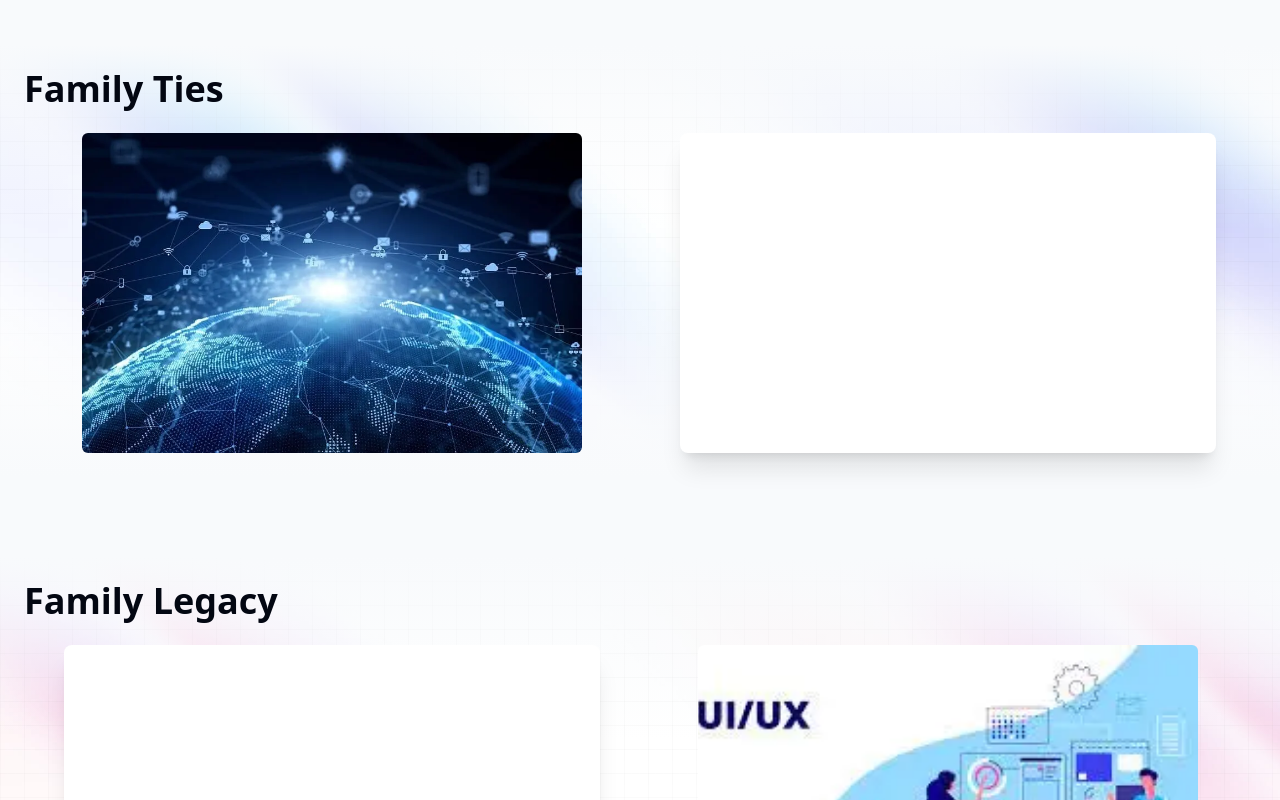
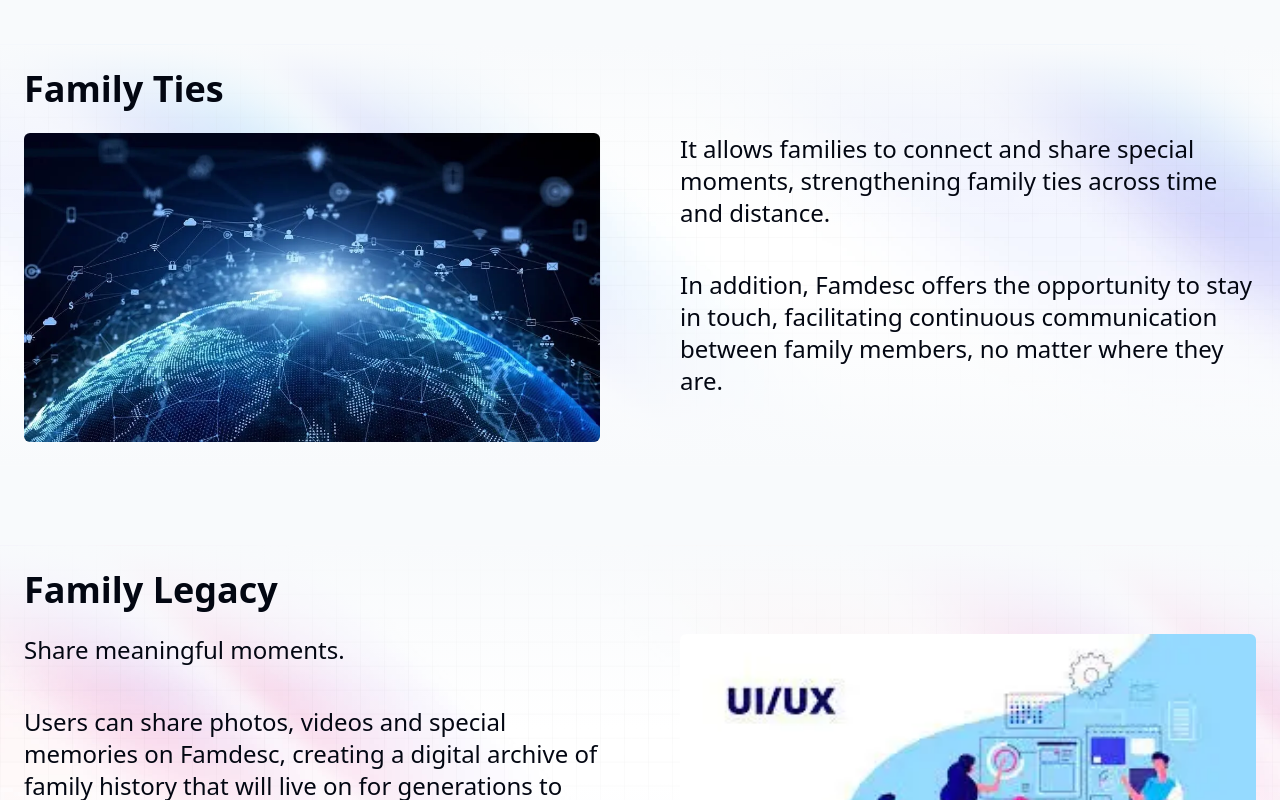
Before and after one commit to nardis9501/famdesc-landingpage, a Next.js app: page / in a window 1280 px wide. Shown: the part 2860-3660 px from the top of the page. Built offline with nearby package versions, Linux system fonts and the light colour scheme; what @midudev/tailwind-animations would draw is missing.

Commit message:
feat: change card styles and dimensions. Update to improve the visual presentation of benefits on the page, ensuring a more engaging and consistent experience for users.

```diff
--- a/components/BenefitsList/FeatureCard.js
+++ b/components/BenefitsList/FeatureCard.js
@@ -16,7 +16,7 @@ export default function FeatureCard(props) {
   };
   return (
     <>
-      {benefits.map(({ id, shortTitle, text, img }) => {
+      {benefits.map(({ id, shortTitle, text1, text2, img }) => {
         counter = counter + 1;
         return (
           <div key={id}>
@@ -29,7 +29,7 @@ export default function FeatureCard(props) {
                 <h4 className="capitalize text-3xl md:text-4xl font-bold mb-6">
                   {shortTitle}
                 </h4>
-                <div className="grid grid-cols-1  md:grid-cols-2">
+                <div className="grid grid-cols-1 md:gap-20 md:grid-cols-2">
                   <Image
                     src={img}
                     alt={shortTitle + " image"}
@@ -37,13 +37,16 @@ export default function FeatureCard(props) {
                     height={300}
                     className={` ${
                       !isEven(id) ? "md:order-last" : ""
-                    } mx-auto mb-8 md:mb-0 h-80 object-cover rounded-md`}
+                    } mb-8 md:mb-0 w-full  object-cover rounded-md`}
                   />
-                  <p
-                    className={`md:mx-10 rounded-lg p-4 bg-white dark:backdrop-blur dark:bg-slate-900/30 dark:ring-1 dark:ring-inset dark:ring-white/10 shadow-xl`}
+
+                  <div
+                    className="flex flex-col  gap-10 rounded-lg
+                   "
                   >
-                    {text}
-                  </p>
+                    <p>{text1}</p>
+                    <p>{text2}</p>
+                  </div>
                 </div>
               </section>
             </GridBackground>
```
